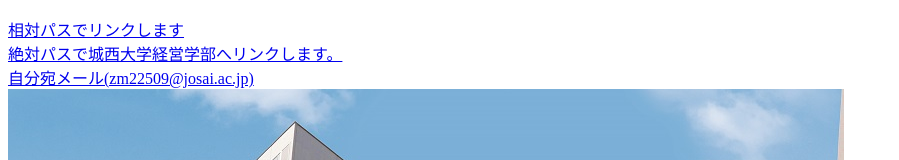
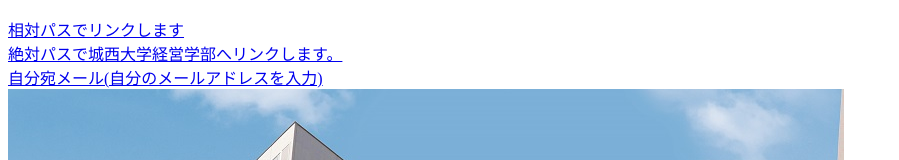
Before and after one commit to iburinn/ibu, a plain HTML site: page index.html in a window 1280 px wide. Shown: the part 2289-2449 px from the top of the page, without its empty margins (0-899 px from the left). Drawn offline with Linux system fonts and the light colour scheme; files whose address does not match are found by name.

Commit message:
Update index.html

```diff
--- a/index.html
+++ b/index.html
@@ -150,7 +150,7 @@ name="color"></label><input type="submit" value="送信"></form>
 <a href="a.html">相対パスでリンクします</a><br>
 <a
 href="https://www.josai.ac.jp/education/management/index.html">絶対パスで城西大学経営学部へリンクします。</a><br>
-<a href="maulto:zm22509@josai.ac.jp">自分宛メール(zm22509@josai.ac.jp)</a><br>
+<a href="maulto:zm22509@josai.ac.jp">自分宛メール(自分のメールアドレスを入力)</a><br>
 <a href="https://www.josai.ac.jp/education/manegiment/index.html/"><img src="./image/keiei_small.jpg" alt="城西大学経営学部"></a>
 
 </body>
```
